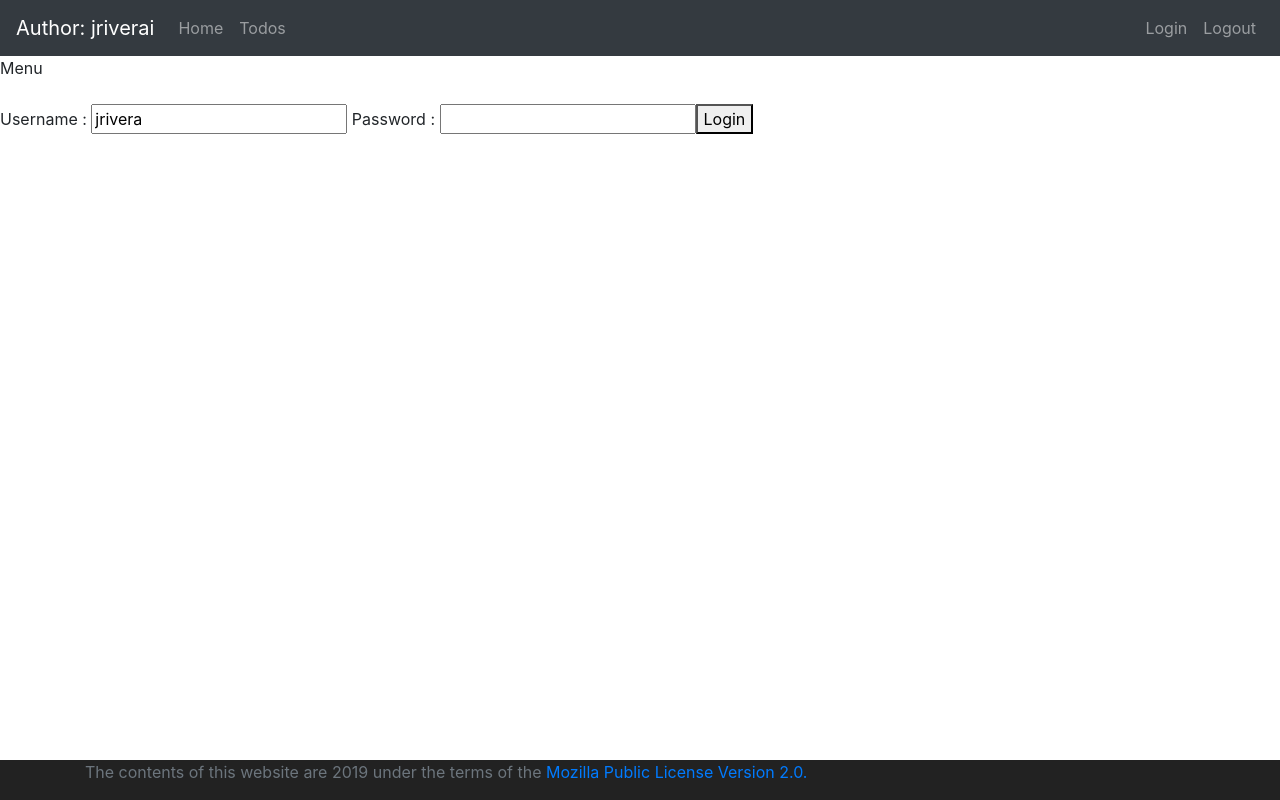
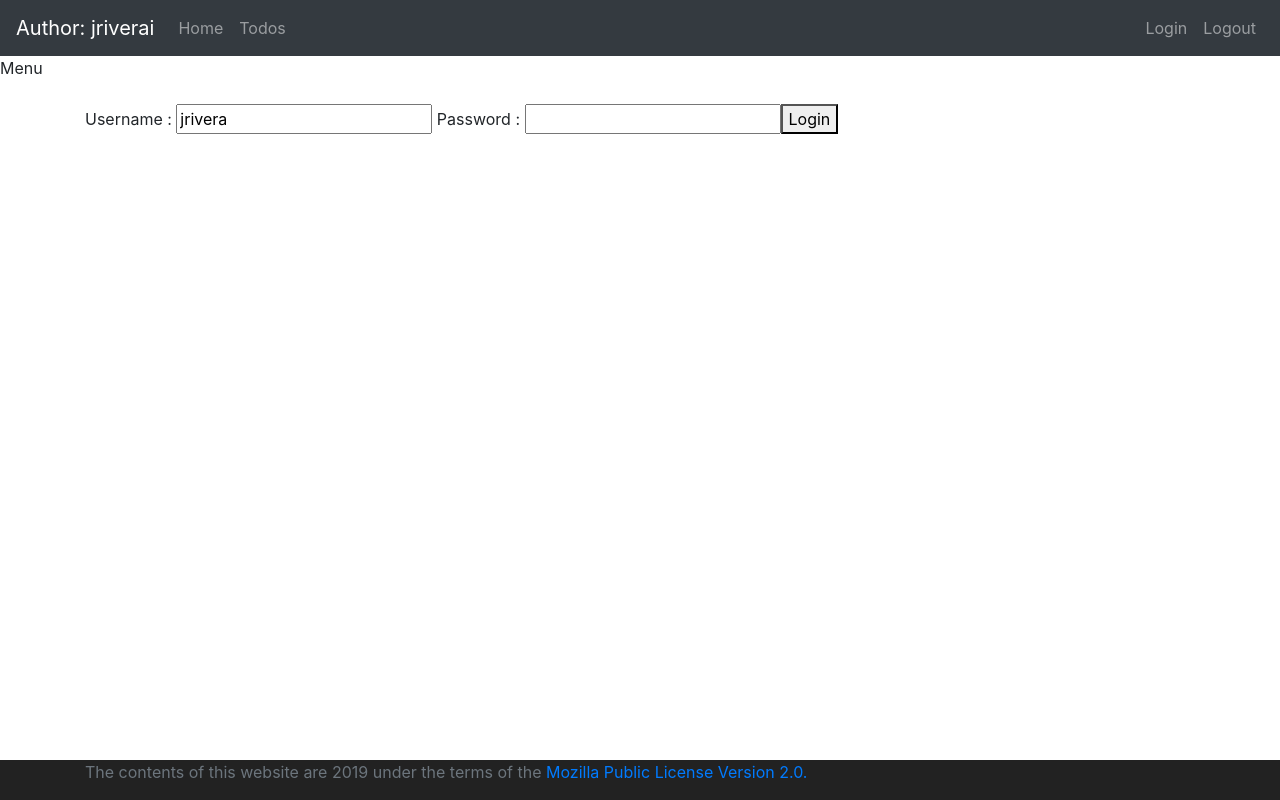
Before and after one commit to jojoriveraa/fullstack-app-frontend, an Angular app: page / in a window 1280 px wide. Built offline with nearby package versions, Linux system fonts and the light colour scheme.

Commit message:
envelope router-outlet

```diff
--- a/src/app/app.component.html
+++ b/src/app/app.component.html
@@ -1,3 +1,3 @@
 <app-menu></app-menu>
-<router-outlet></router-outlet>
+<div class="container"><router-outlet></router-outlet></div>
 <app-footer></app-footer>
```
